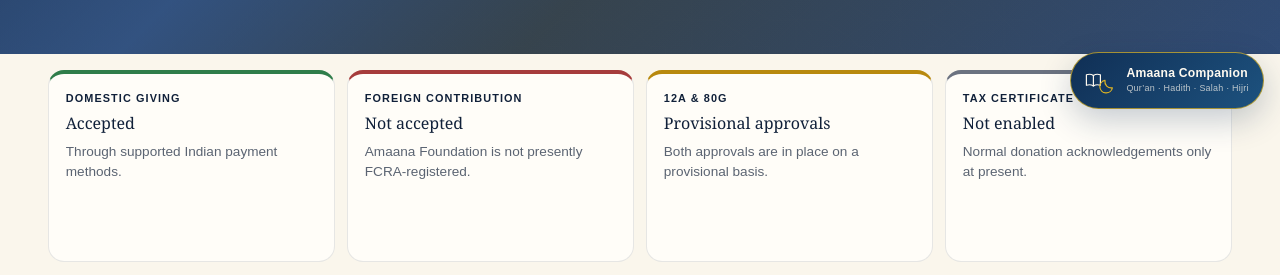
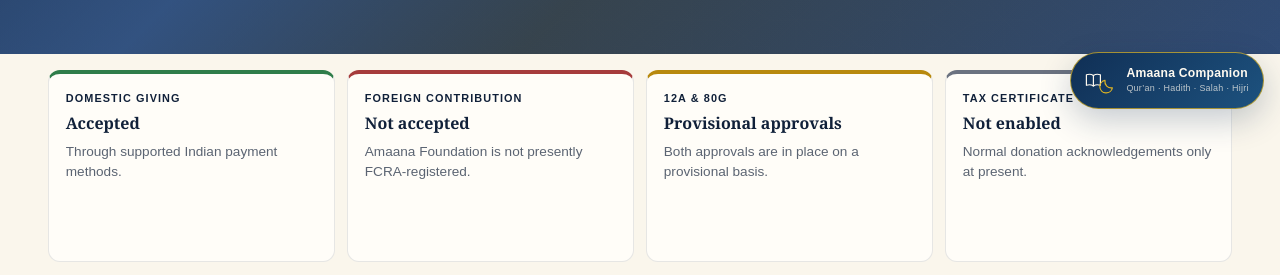
Before and after one commit to immazhark/amaana-platform, a Next.js app: page /compliance in a window 1280 px wide. Shown: the part 677-952 px from the top of the page. Built offline with nearby package versions, Linux system fonts and the light colour scheme; no server answers; the database is empty.

Commit message:
style: reconcile compliance institutional surface

```diff
--- a/src/app/compliance/compliance-audit.module.css
+++ b/src/app/compliance/compliance-audit.module.css
@@ -10,3 +10,9 @@
 .strip p{margin:0;color:#5b6472;line-height:1.5}
 @media(max-width:900px){.strip :global(.v2-shell){grid-template-columns:repeat(2,minmax(0,1fr))}}
 @media(max-width:560px){.strip :global(.v2-shell){grid-template-columns:1fr}}
+
+
+/* Institutional audit: status cards use compact evidence styling and restrained emphasis. */
+.strip article{border-radius:.75rem;box-shadow:none}
+.strip article :global(span){font-weight:700}
+.strip strong{font-weight:700}
```
